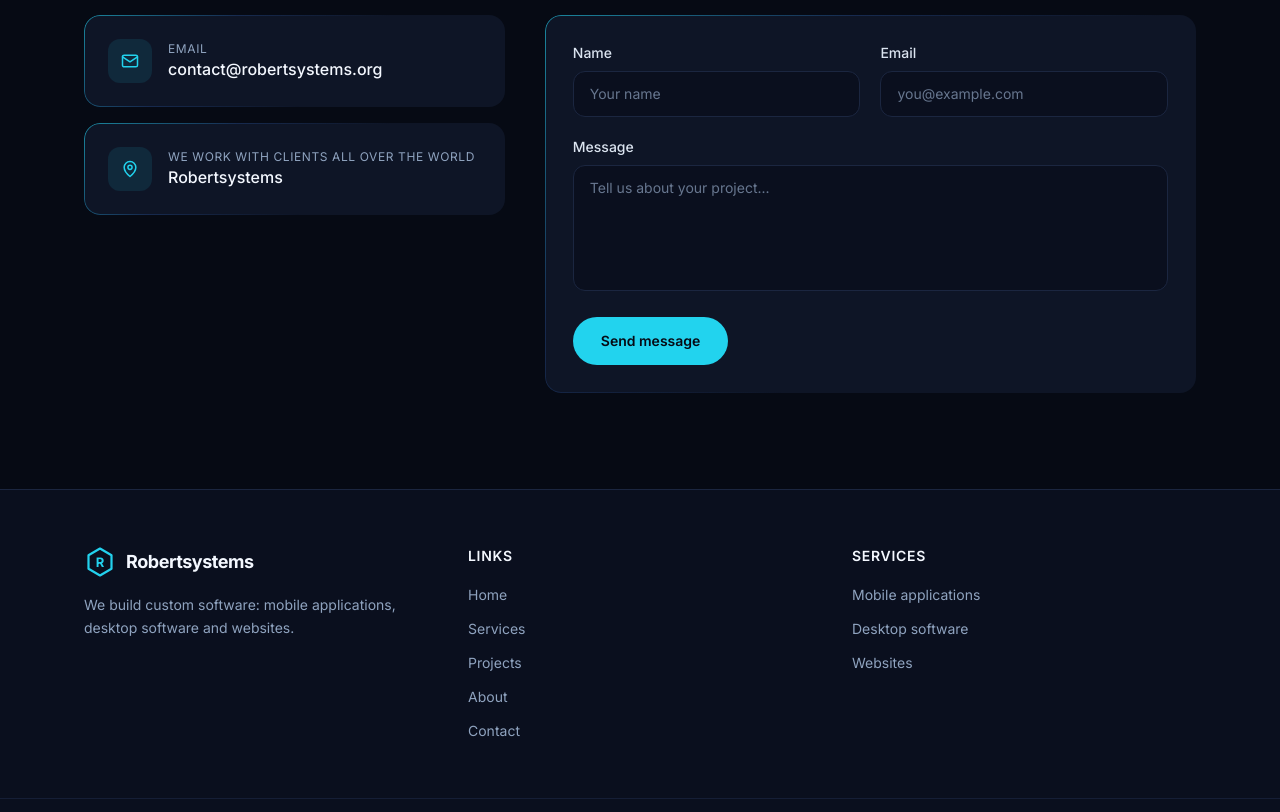
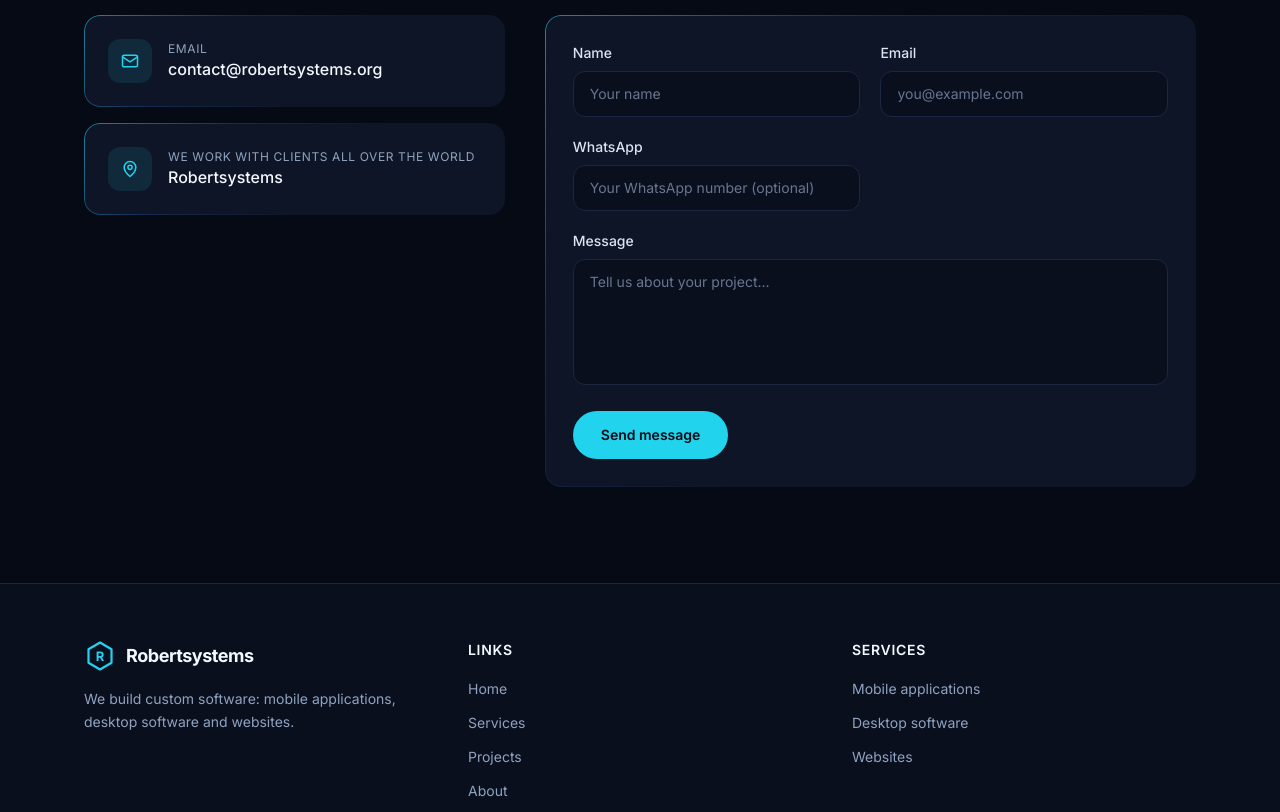
Before and after one commit to gury03/robertsystems-portal, a Next.js app: page /en in a window 1280 px wide. Shown: the part 2800-3612 px from the top of the page. Built offline with nearby package versions, Linux system fonts and the light colour scheme.

Commit message:
Agregar campo WhatsApp al formulario de contacto

```diff
--- a/src/app/api/contact/route.ts
+++ b/src/app/api/contact/route.ts
@@ -6,6 +6,7 @@ export const runtime = "nodejs";
 interface ContactBody {
   name?: string;
   email?: string;
+  phone?: string;
   message?: string;
   website?: string; // honeypot anti-spam
 }
@@ -25,6 +26,7 @@ export async function POST(request: Request) {
 
   const name = body.name?.trim() ?? "";
   const email = body.email?.trim() ?? "";
+  const phone = body.phone?.trim() ?? "";
   const message = body.message?.trim() ?? "";
 
   if (!name || !email || !message) {
@@ -66,12 +68,13 @@ export async function POST(request: Request) {
       to,
       replyTo: email,
       subject: `Nuevo mensaje desde el portal: ${name}`,
-      text: `Nombre: ${name}\nEmail: ${email}\n\nMensaje:\n${message}`,
+      text: `Nombre: ${name}\nEmail: ${email}\nWhatsApp: ${phone || "—"}\n\nMensaje:\n${message}`,
       html: `
         <div style="font-family:Arial,sans-serif;max-width:600px;margin:auto;padding:24px;border:1px solid #e2e8f0;border-radius:12px">
           <h2 style="margin-top:0;color:#0f172a">Nuevo mensaje desde robertsystems.org</h2>
           <p style="margin:4px 0;color:#334155"><strong>Nombre:</strong> ${name}</p>
           <p style="margin:4px 0;color:#334155"><strong>Email:</strong> <a href="mailto:${email}">${email}</a></p>
+          <p style="margin:4px 0;color:#334155"><strong>WhatsApp:</strong> ${phone || "—"}</p>
           <hr style="border:none;border-top:1px solid #e2e8f0;margin:16px 0"/>
           <p style="color:#334155;white-space:pre-wrap">${message}</p>
         </div>
--- a/src/components/Contact.tsx
+++ b/src/components/Contact.tsx
@@ -152,6 +152,22 @@ export default function Contact({ dict }: { dict: Dictionary }) {
                       className={inputClasses}
                     />
                   </div>
+                  <div className="space-y-2">
+                    <label
+                      htmlFor="phone"
+                      className="block text-sm font-medium text-text"
+                    >
+                      {dict.contact.form.phone}
+                    </label>
+                    <input
+                      id="phone"
+                      name="phone"
+                      type="tel"
+                      inputMode="tel"
+                      placeholder={dict.contact.form.phonePlaceholder}
+                      className={inputClasses}
+                    />
+                  </div>
                 </div>
                 <div className="space-y-2">
                   <label
--- a/src/i18n/en.ts
+++ b/src/i18n/en.ts
@@ -115,6 +115,8 @@ const en = {
       namePlaceholder: "Your name",
       email: "Email",
       emailPlaceholder: "you@example.com",
+      phone: "WhatsApp",
+      phonePlaceholder: "Your WhatsApp number (optional)",
       message: "Message",
       messagePlaceholder: "Tell us about your project...",
       submit: "Send message",
--- a/src/i18n/es.ts
+++ b/src/i18n/es.ts
@@ -121,6 +121,8 @@ const es = {
       namePlaceholder: "Tu nombre",
       email: "Correo electrónico",
       emailPlaceholder: "tucorreo@ejemplo.com",
+      phone: "WhatsApp",
+      phonePlaceholder: "Tu número de WhatsApp (opcional)",
       message: "Mensaje",
       messagePlaceholder: "Cuéntanos sobre tu proyecto...",
       submit: "Enviar mensaje",
```
